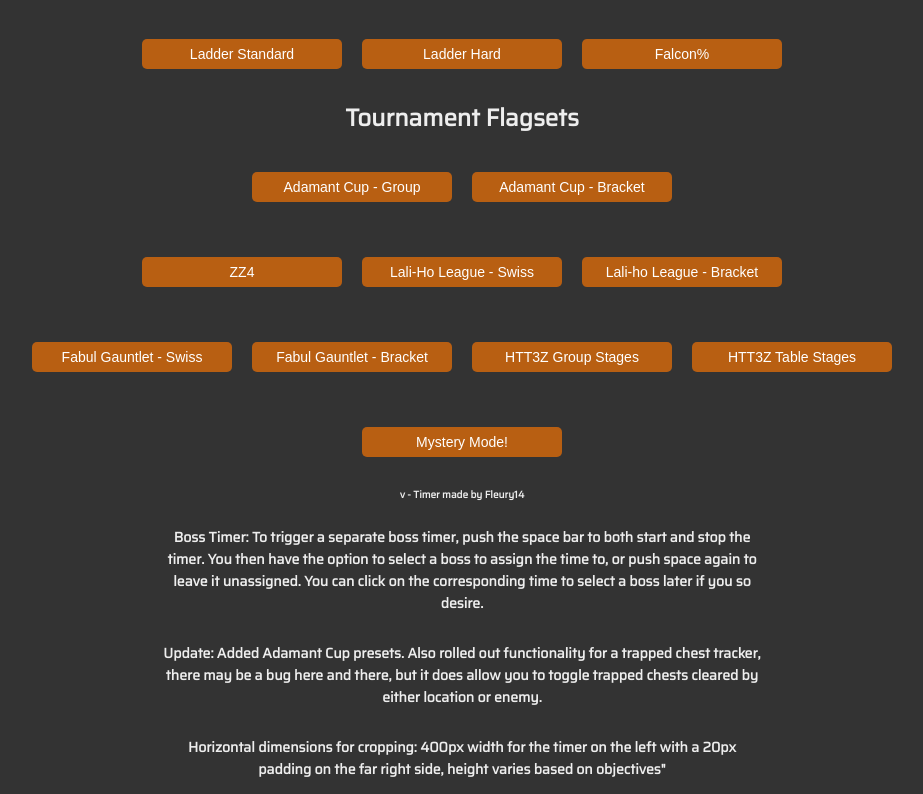
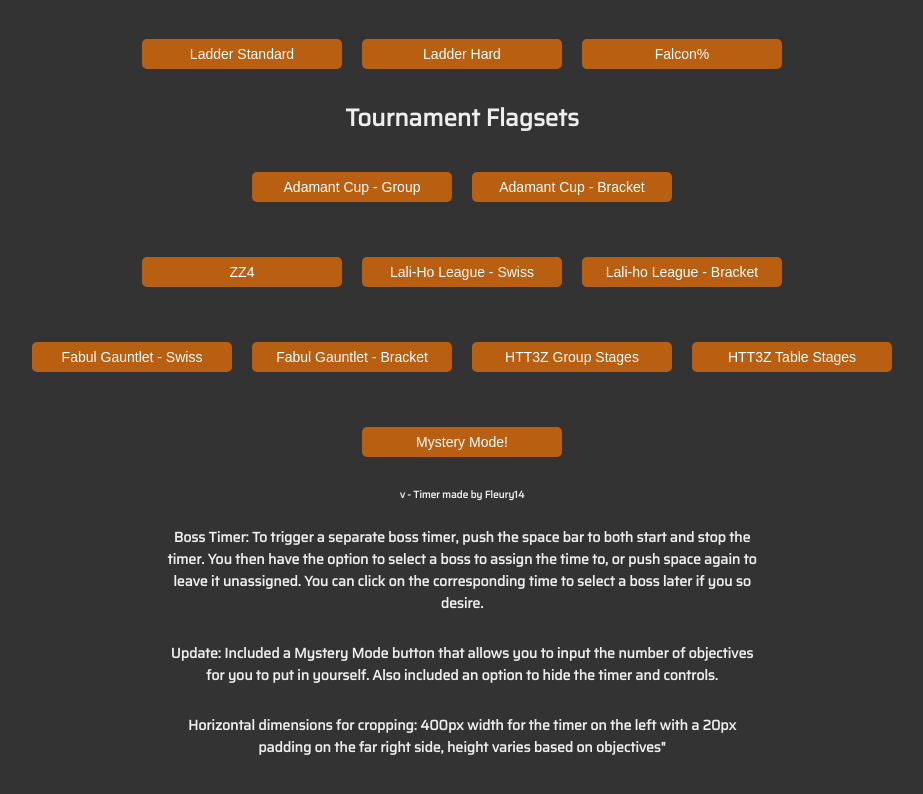
Before and after one commit to Fleury14/v4-timer, a React (Create React App) app: page / in a window 1280 px wide. Shown: the part 281-1075 px from the top of the page, without its empty margins (178-1101 px from the left). After the commit the page ends 1053 px from the top, so only its background shows below. Built offline with nearby package versions, Linux system fonts and the light colour scheme; no server answers.

Commit message:
docs(input form): include update notes, +ver

```diff
--- a/package.json
+++ b/package.json
@@ -1,6 +1,6 @@
 {
   "name": "v4-timer",
-  "version": "0.12.3",
+  "version": "0.13.0",
   "private": true,
   "dependencies": {
     "firebase": "^7.3.0",
--- a/src/components/flag-input/flag-input.js
+++ b/src/components/flag-input/flag-input.js
@@ -11,7 +11,7 @@ const FlagInputComponent = (props) => {
             <p className="credits">v{process.env.REACT_APP_VERSION} - Timer made by Fleury14</p>
             <div className="flag-input-container">
                 <p className="instructions">Boss Timer: To trigger a separate boss timer, push the space bar to both start and stop the timer. You then have the option to select a boss to assign the time to, or push space again to leave it unassigned. You can click on the corresponding time to select a boss later if you so desire.</p>
-                <p className="instructions">Update: Added Adamant Cup presets. Also rolled out functionality for a trapped chest tracker, there may be a bug here and there, but it does allow you to toggle trapped chests cleared by either location or enemy.</p>
+                <p className="instructions">Update: Included a Mystery Mode button that allows you to input the number of objectives for you to put in yourself. Also included an option to hide the timer and controls. </p>
             </div>
             <div className="flag-input-container">
                 <p className="instructions">Horizontal dimensions for cropping: 400px width for the timer on the left with a 20px padding on the far right side, height varies based on objectives"</p>
```
